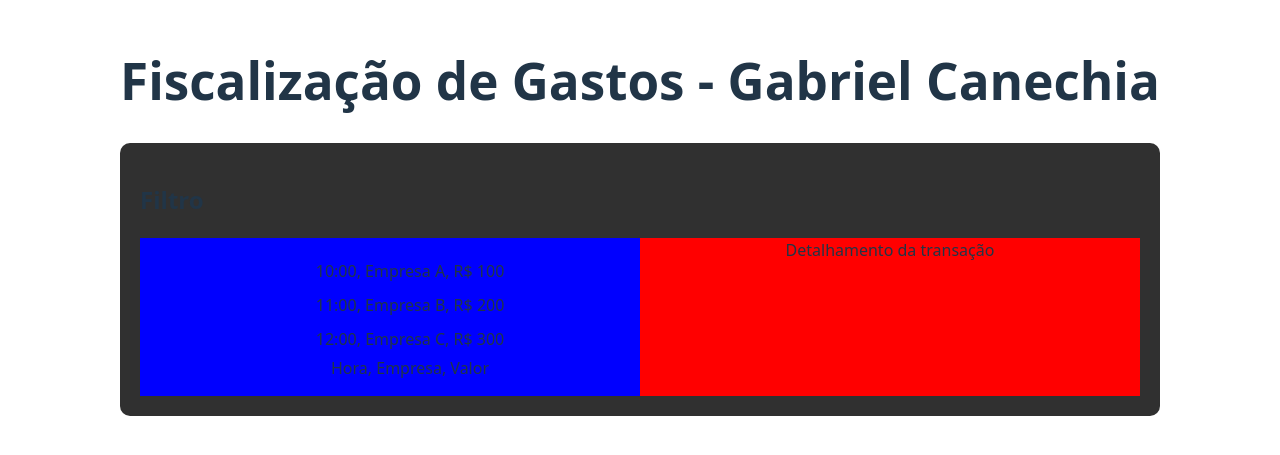
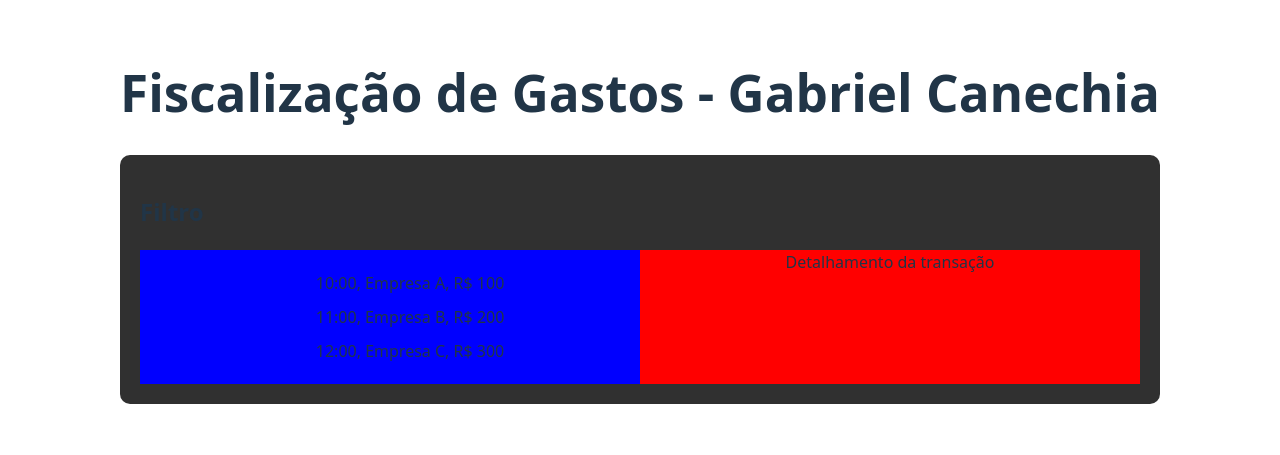
Before and after one commit to scorpiontyf/fiscal-gastos, a React (Vite) app: page / in a window 1280 px wide. Shown: the part 183-638 px from the top of the page. Built offline with nearby package versions, Linux system fonts and the light colour scheme.

Commit message:
remoção de texto desnecessário

```diff
--- a/src/App.tsx
+++ b/src/App.tsx
@@ -44,7 +44,6 @@ function App() {
                   </Text>
                 </li>
               ))}
-              <li>Hora, Empresa, Valor</li>
             </ul>
           </div>
           <div style={{ backgroundColor: "red", flex: 1 }}>
```
